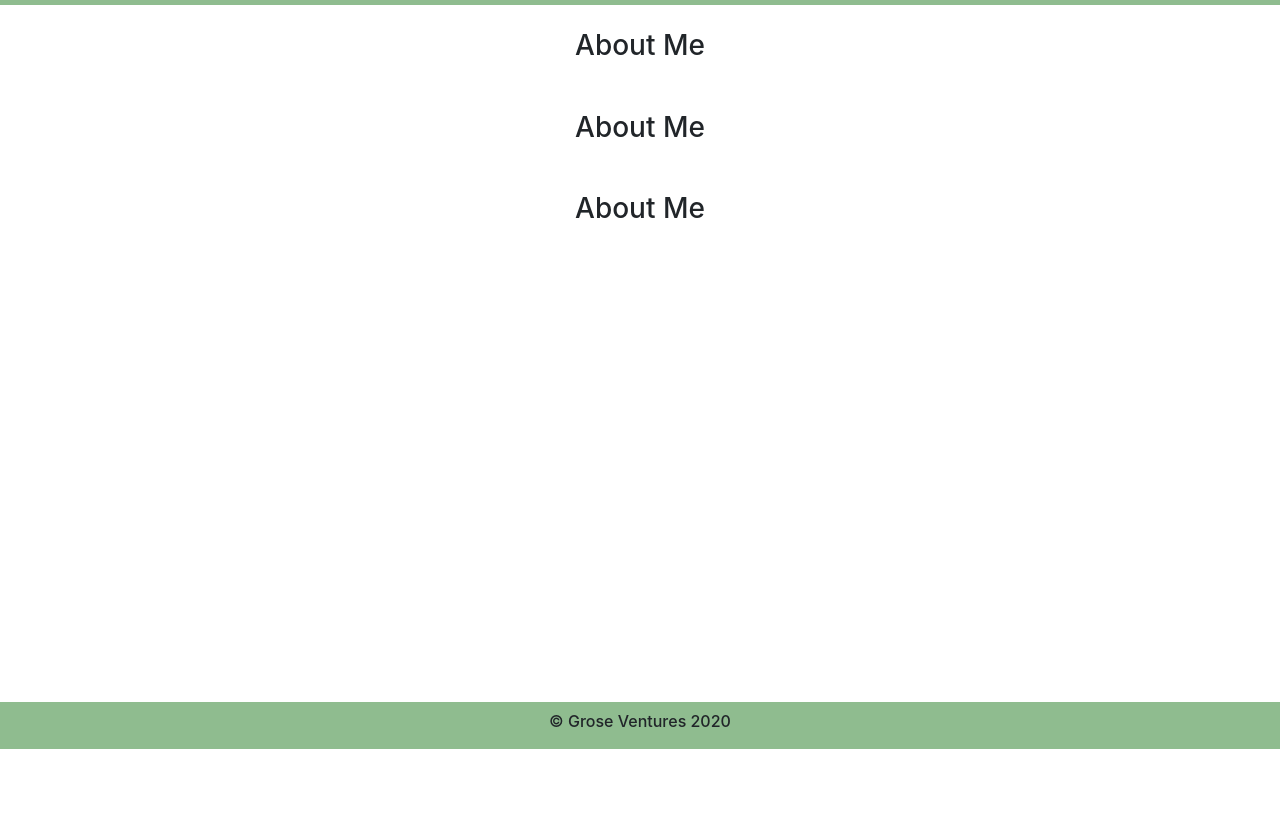
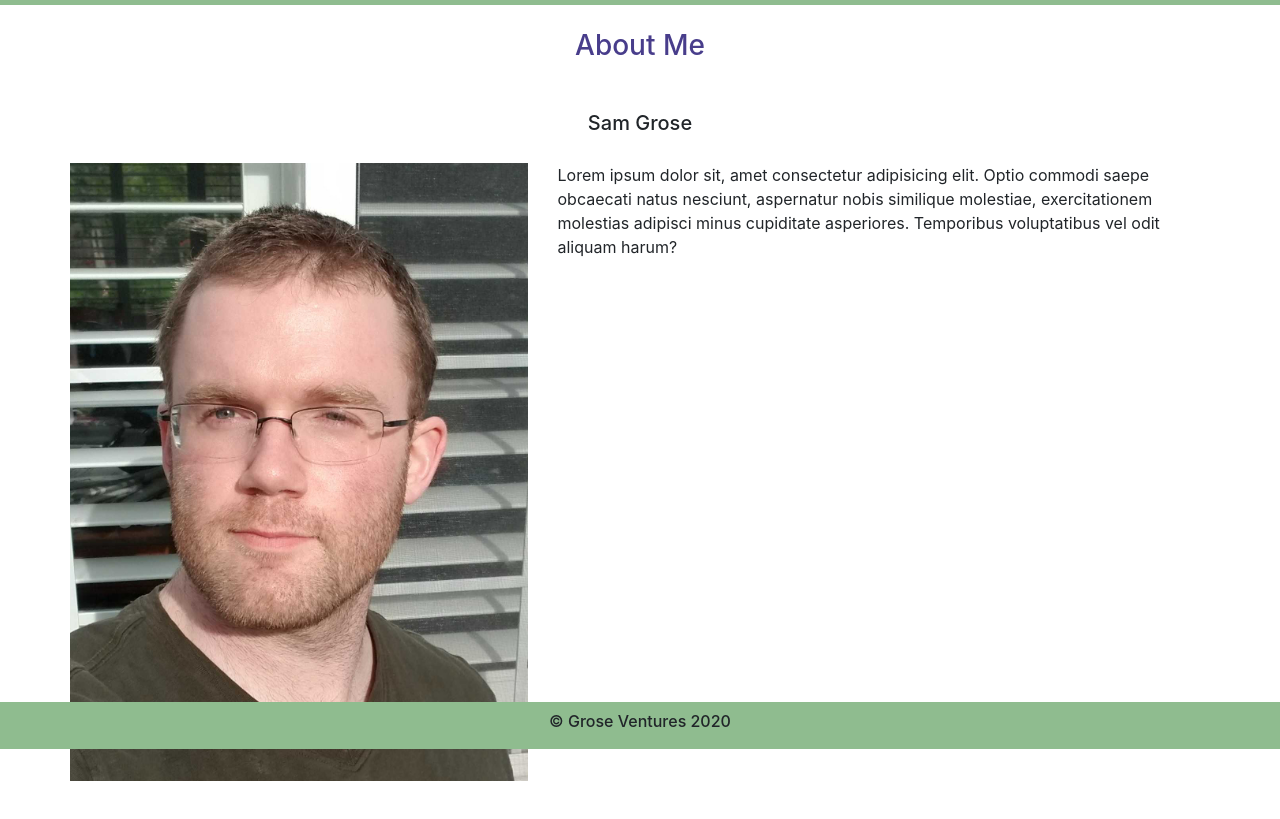
Before and after one commit to samugrose/sams-portfolio, a plain HTML site: page index.html in a window 1280 px wide. Shown: the part 51-870 px from the top of the page. Before the commit the page ends 800 px from the top, so only its background shows below. Drawn offline with nearby package versions, Linux system fonts and the light colour scheme.

Commit message:
added properly positioned image to index, styled text

```diff
--- a/index.html
+++ b/index.html
@@ -49,10 +49,16 @@
                     <h3 class="padded">About Me</h3>
                 </section>
                 <section class="col-md-12 d-flex justify-content-center">
-                    <h3 class="padded">About Me</h3>
+                    <h5 class="padded">Sam Grose</h3>
                 </section>
-                <section class="col-md-12 d-flex justify-content-center">
-                    <h3 class="padded">About Me</h3>
+                <section class="row">
+                    <section class="col-md-5 d-flex justify-content-center">
+                        <img class="img-fluid" src="images/sams-headshot.jpg" alt="Sam's Headshot">
+
+                    </section>
+                    <aside class="col-md-7">
+                        <p>Lorem ipsum dolor sit, amet consectetur adipisicing elit. Optio commodi saepe obcaecati natus nesciunt, aspernatur nobis similique molestiae, exercitationem molestias adipisci minus cupiditate asperiores. Temporibus voluptatibus vel odit aliquam harum?</p>
+                    </aside>
                 </section>
             </section>
       </section>
--- a/styles/style.css
+++ b/styles/style.css
@@ -1,5 +1,13 @@
 footer {
     background-color: #8fbc8f;
+}
+
+h3 {
+    color: darkslateblue;
+}
+
+h5 {
+    color: #212529;
 }
 
 footer h6 {
```
Also changed, not shown: images/sams-headshot.jpg (added).
